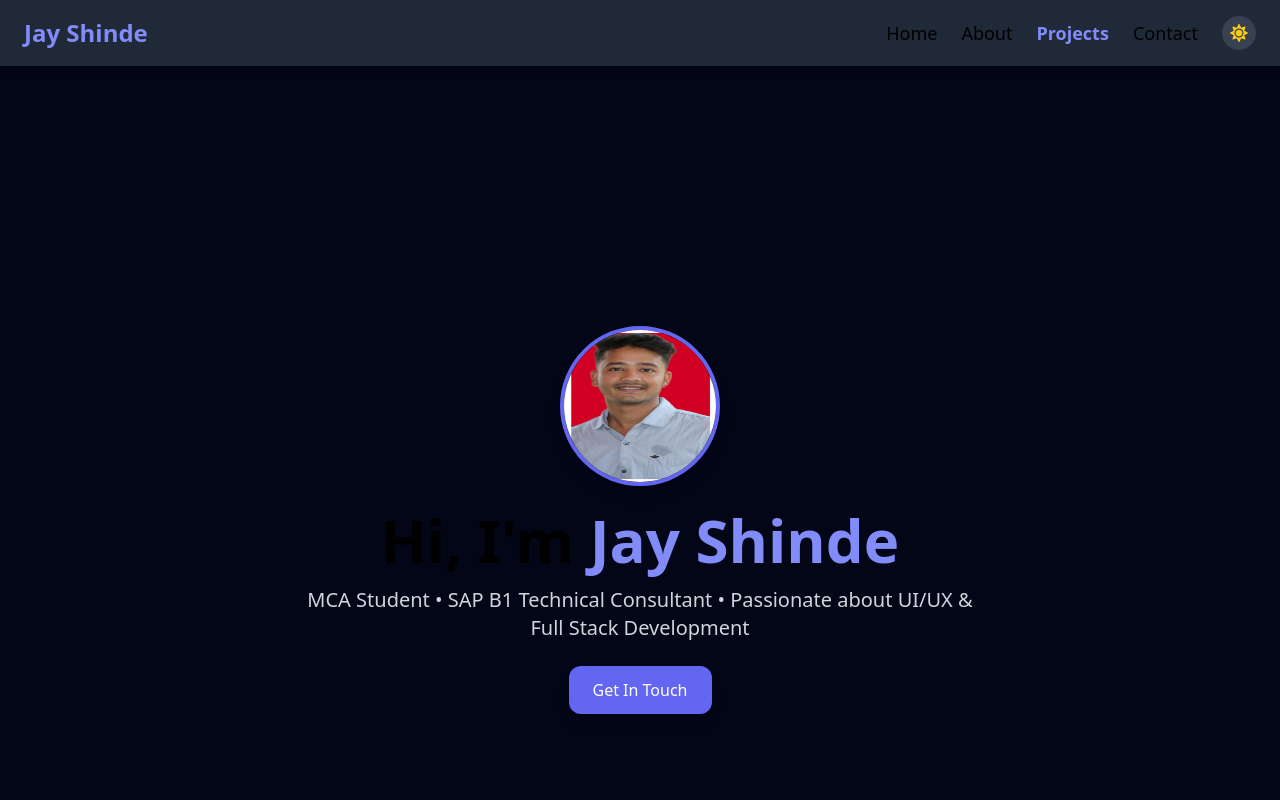
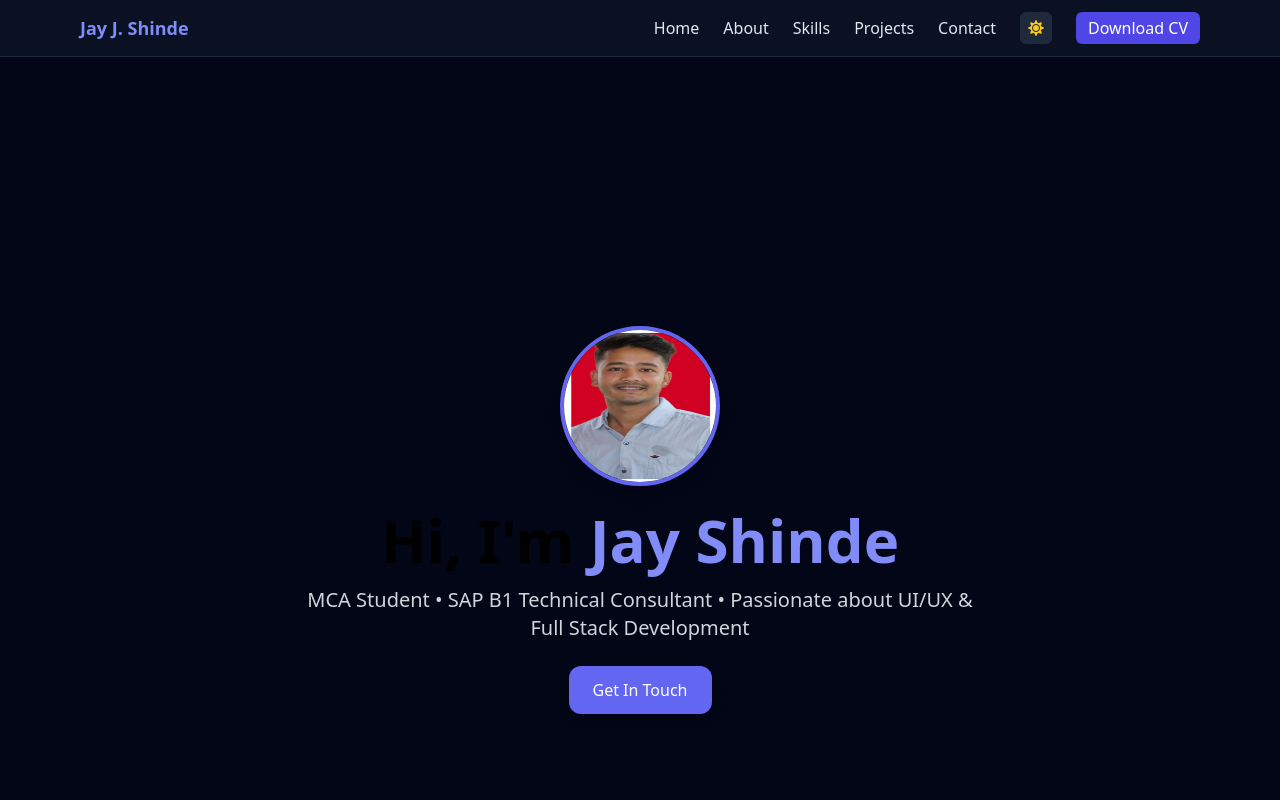
Before and after one commit to jayshinde-9823/MyPortfolio, a React (Create React App) app: page / in a window 1280 px wide. Shown: the top 800 px of the page. Built offline with nearby package versions, Linux system fonts and the light colour scheme.

Commit message:
Update Navbar.js

```diff
--- a/src/components/Navbar.js
+++ b/src/components/Navbar.js
@@ -1,53 +1,72 @@
 import React, { useState } from "react";
 import { Link } from "react-scroll";
-import { FaMoon, FaSun } from "react-icons/fa";
+import { FaSun, FaMoon, FaBars, FaTimes } from "react-icons/fa";
 
-function Navbar({ darkMode, setDarkMode }) {
-  const [active, setActive] = useState("hero");
-
-  const navLinks = [
-    { id: "hero", label: "Home" },
+const links = [
+  { id: "home", label: "Home" },
   { id: "about", label: "About" },
+  { id: "skills", label: "Skills" },
   { id: "projects", label: "Projects" },
   { id: "contact", label: "Contact" },
 ];
 
+export default function Navbar({ darkMode, setDarkMode }) {
+  const [open, setOpen] = useState(false);
   return (
-    <nav className="bg-gray-200 dark:bg-gray-800 shadow-md fixed w-full z-10 transition">
-      <div className="max-w-7xl mx-auto px-6 py-4 flex justify-between items-center">
-        <h1 className="text-2xl font-bold text-indigo-500 dark:text-indigo-400">Jay Shinde</h1>
-        <ul className="flex gap-6 text-lg items-center">
-          {navLinks.map((link) => (
-            <li key={link.id}>
+    <header className="fixed w-full z-30 bg-white/70 dark:bg-slate-900/70 backdrop-blur border-b border-slate-200 dark:border-slate-800">
+      <div className="max-w-6xl mx-auto px-4 py-3 flex items-center justify-between">
+        <div className="text-lg font-bold text-indigo-600 dark:text-indigo-400">Jay J. Shinde</div>
+
+        <nav className="hidden md:flex gap-6 items-center">
+          {links.map((l) => (
             <Link
-                to={link.id}
-                smooth={true}
-                spy={true}
-                offset={-80} // adjusts for fixed navbar height
+              key={l.id}
+              to={l.id}
+              spy
+              smooth
+              offset={-80}
               duration={500}
-                onSetActive={() => setActive(link.id)}
-                className={`cursor-pointer transition ${
-                  active === link.id
-                    ? "text-indigo-500 dark:text-indigo-400 font-semibold"
-                    : "hover:text-indigo-500 dark:hover:text-indigo-400"
-                }`}
+              className="cursor-pointer text-slate-700 dark:text-slate-200 hover:text-indigo-500 dark:hover:text-indigo-300"
             >
-                {link.label}
+              {l.label}
             </Link>
-            </li>
           ))}
-          <li>
+
           <button
             onClick={() => setDarkMode(!darkMode)}
-              className="p-2 rounded-full bg-gray-300 dark:bg-gray-700 hover:scale-110 transition"
+            aria-label="Toggle theme"
+            className="p-2 rounded-md bg-slate-100 dark:bg-slate-800"
           >
-              {darkMode ? <FaSun className="text-yellow-400" /> : <FaMoon className="text-gray-900" />}
+            {darkMode ? <FaSun className="text-yellow-400" /> : <FaMoon className="text-slate-700" />}
           </button>
-          </li>
-        </ul>
+          <a href="/DOC-20240720-WA0002.pdf" target="_blank" rel="noreferrer" className="px-3 py-1 rounded-md bg-indigo-600 text-white">
+            Download CV
+          </a>
+        </nav>
+
+        {/* mobile */}
+        <div className="md:hidden flex items-center gap-3">
+          <button onClick={() => setDarkMode(!darkMode)} className="p-2 rounded-md bg-slate-100 dark:bg-slate-800">
+            {darkMode ? <FaSun className="text-yellow-400" /> : <FaMoon className="text-slate-700" />}
+          </button>
+          <button onClick={() => setOpen((s) => !s)} className="p-2 rounded-md bg-slate-100 dark:bg-slate-800">
+            {open ? <FaTimes /> : <FaBars />}
+          </button>
         </div>
-    </nav>
+      </div>
+
+      {open && (
+        <div className="md:hidden bg-white dark:bg-slate-900 border-t border-slate-200 dark:border-slate-800">
+          <div className="flex flex-col px-4 py-4 gap-3">
+            {links.map((l) => (
+              <Link key={l.id} to={l.id} spy smooth offset={-70} duration={500} onClick={() => setOpen(false)} className="cursor-pointer">
+                <div className="py-2 text-slate-700 dark:text-slate-200">{l.label}</div>
+              </Link>
+            ))}
+            <a href="/DOC-20240720-WA0002.pdf" target="_blank" rel="noreferrer" className="py-2 bg-indigo-600 text-white rounded-md text-center">Download CV</a>
+          </div>
+        </div>
+      )}
+    </header>
   );
 }
-
-export default Navbar;
```
Lines whose indentation alone changed are shown as unchanged.
